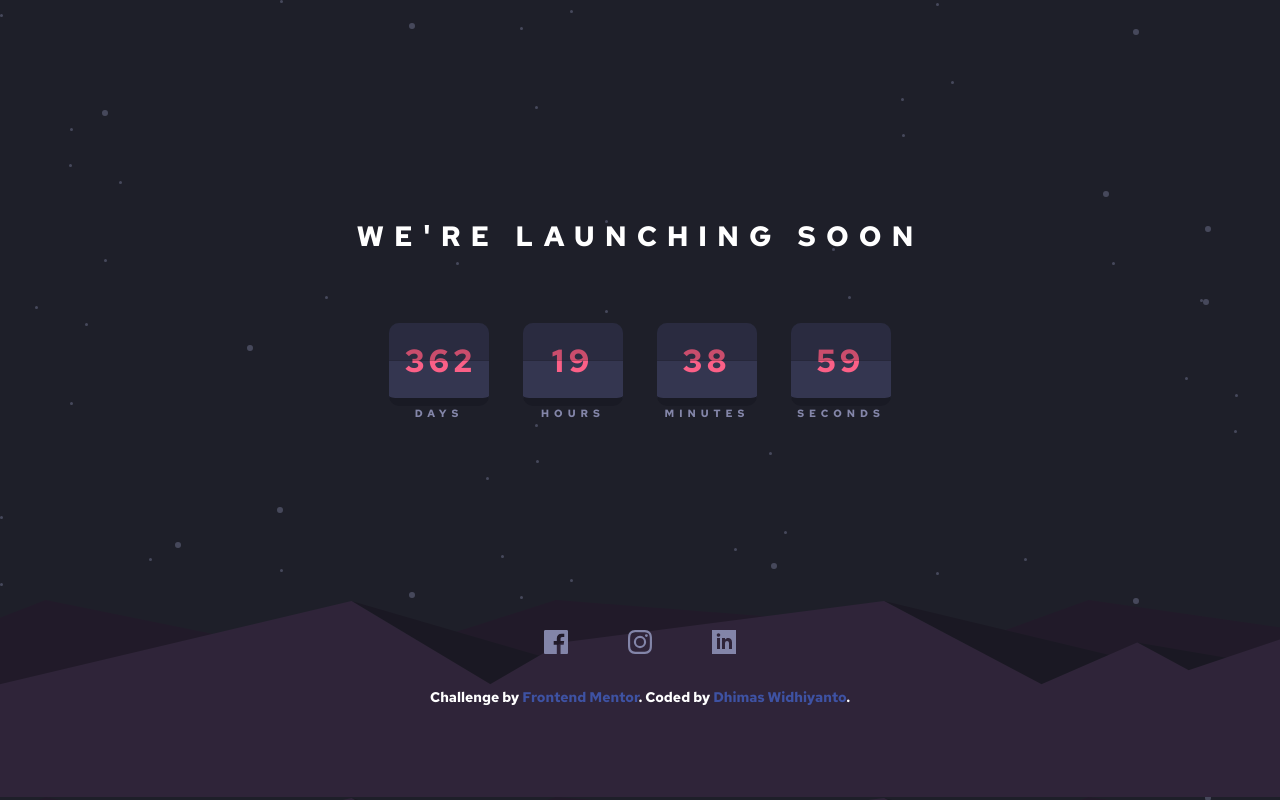
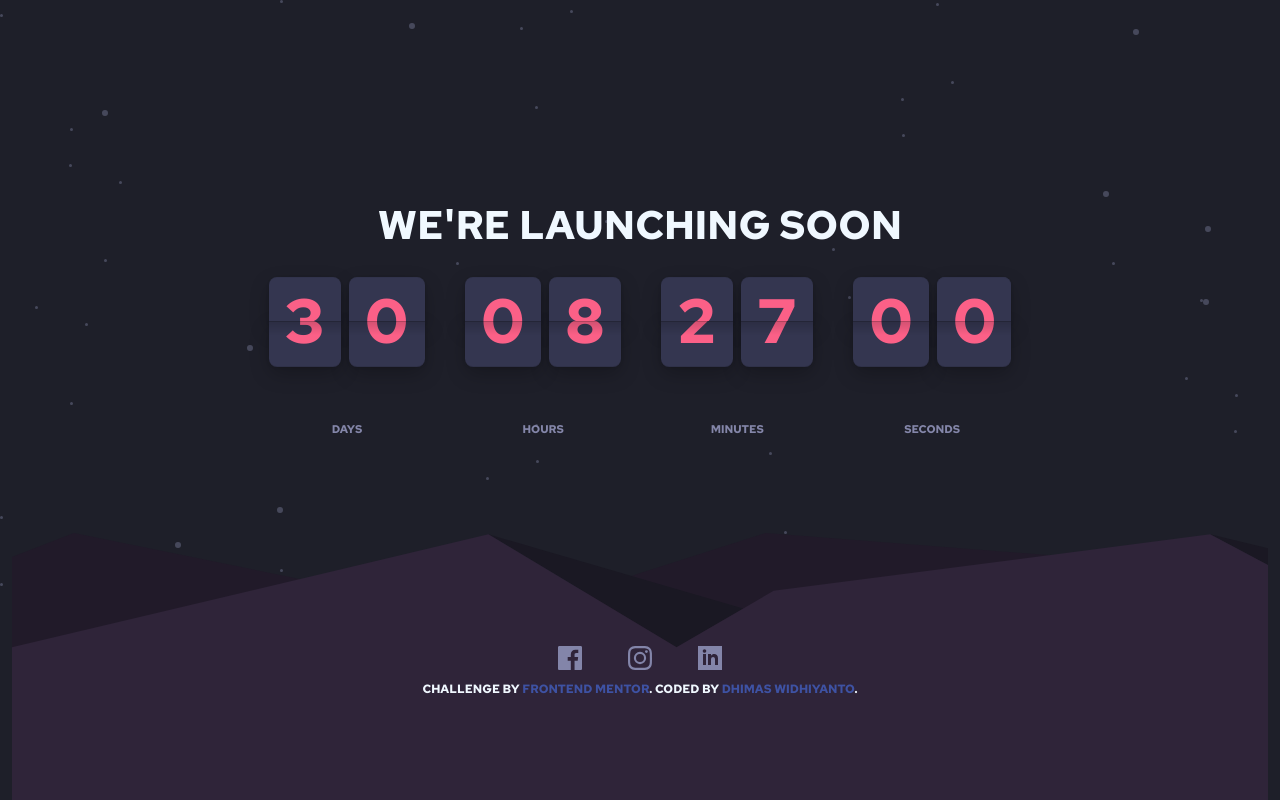
Before and after one commit to dhimaswidhiyanto/CH1-Launch-Countdown-Timer, a plain HTML site: page index.html in a window 1280 px wide. Drawn offline with nearby package versions, Linux system fonts and the light colour scheme.

Commit message:
2nd commit

```diff
--- /dev/null
+++ b/css/style.css
@@ -0,0 +1,135 @@
+@import url('https://fonts.googleapis.com/css2?family=Red+Hat+Text:wght@700&display=swap');
+
+* {
+	font-family: 'Red Hat Text', sans-serif;
+	color: hsl(345, 95%, 68%);
+}
+
+html,
+body {
+	margin: 0;
+	padding: 0;
+	height: 100%;
+}
+
+.container {
+	height: 100vh; /* Use vh as a fallback for browsers that do not support Custom Properties */
+	height: calc(var(--vh, 1vh) * 100);
+	margin: 0 auto;
+	max-width: 100%;
+	background-color: hsl(235, 16%, 14%);
+	background-image: url(/images/bg-stars.svg);
+}
+
+/* ******** header ******** */
+.header {
+	align-items: center;
+	display: flex;
+	height: 33.33%;
+	justify-content: center;
+	position: relative;
+}
+
+#headline {
+	position: absolute;
+	width: 50%;
+	bottom: 10px;
+	text-align: center;
+	text-transform: uppercase;
+	color: aliceblue;
+}
+
+/* ******** section ******** */
+.section {
+	position: relative;
+	align-items: center;
+	display: flex;
+	height: 33.33%;
+	justify-content: center;
+}
+
+.tick {
+	font-size: 4rem;
+	position: absolute;
+	top: 10px;
+}
+
+.tick-label {
+	font-size: .175em;
+	text-align: center;
+	text-transform: uppercase;
+	color: hsl(237, 18%, 59%);
+}
+
+.tick-group {
+	margin: 0 .25em;
+	text-align: center;
+}
+
+/* ******** footer ******** */
+.footer {
+	align-items: center;
+	display: flex;
+	flex-direction: column;
+	height: 33.33%;
+	justify-content: center;
+	background-image: url(/images/pattern-hills.svg);
+	background-repeat: no-repeat;
+	background-size: cover;
+}
+
+.socmed-btn {
+	display: flex;
+	justify-content: center;
+}
+
+.socmed-btn a {
+	width: 50px;
+	margin: 10px;
+	text-align: center;
+	line-height: 20px;
+}
+
+.attribution {
+	text-align: center;
+	text-transform: uppercase;
+	font-size: .75em;
+	color: aliceblue;
+}
+.attribution a {
+	text-decoration: none;
+	color: hsl(228, 45%, 44%);
+}
+
+@media all and (max-width: 550px) {
+	.tick {
+		font-size: 2rem;
+	}
+}
+
+@media all and (max-width: 440px) {
+	.header h1 {
+		font-size: 1rem;
+	}
+
+	.socmed-btn a {
+		width: 30px;
+		margin: 10px;
+		text-align: center;
+		line-height: 20px;
+	}
+
+	.tick {
+		font-size: 1.5rem;
+	}
+}
+
+@media all and (max-width: 330px) {
+	.header h1 {
+		font-size: .7rem;
+	}
+
+	.tick {
+		font-size: 1rem;
+	}
+}
--- a/index.css
+++ /dev/null
@@ -1,160 +0,0 @@
-* {
-	box-sizing: border-box;
-	margin: 0;
-	padding: 0;
-}
-
-html,
-body {
-	height: 90%;
-	margin: 0;
-}
-
-body {
-	align-items: center;
-	display: flex;
-	background-image: url(/images/bg-stars.svg);
-	background-color: hsl(235, 16%, 14%);
-	font-size: 14px;
-	font-family: 'Red Hat Text', sans-serif;
-}
-
-.container {
-	width: 90%;
-	color: hsl(0, 0%, 100%);
-	margin: 0 auto;
-	text-align: center;
-	letter-spacing: 10px;
-}
-
-h1 {
-	letter-spacing: .125rem;
-	text-transform: uppercase;
-	letter-spacing: 10px;
-	padding-bottom: 5%;
-}
-
-li {
-	display: inline-block;
-	font-size: .75em;
-	list-style-type: none;
-	padding: 1em;
-	text-transform: uppercase;
-	font-weight: normal;
-	letter-spacing: 5px;
-	color: hsl(237, 18%, 59%);
-}
-
-li span {
-	display: block;
-	font-size: 2rem;
-	color: hsl(345, 95%, 68%);
-}
-
-.message {
-	font-size: 4rem;
-}
-
-#content {
-	display: none;
-	padding: 1rem;
-}
-
-.emoji {
-	padding: 0 .25rem;
-}
-
-@media all and (max-width: 768px) {
-	h1 {
-		font-size: 1.5rem;
-	}
-
-	li {
-		font-size: 1.125rem;
-		padding: .75rem;
-	}
-
-	li span {
-		font-size: 3.375rem;
-	}
-
-	.timer-box {
-		width: 100px;
-	}
-}
-
-.footer {
-	position: fixed;
-	left: 0;
-	bottom: 0;
-	width: 100%;
-	height: 25vh;
-	background-image: url(/images/pattern-hills.svg);
-	color: white;
-}
-
-.socmed-btn {
-	display: flex;
-	justify-content: center;
-}
-
-.socmed-btn div {
-	margin: 10px;
-	padding: 20px;
-}
-
-a svg:hover #facebook,
-a svg:hover #instagram,
-a svg:hover #pinterest {
-	fill: hsl(345, 95%, 68%);
-}
-
-.attribution {
-	padding: 0;
-	text-align: center;
-}
-.attribution a {
-	text-decoration: none;
-	color: hsl(228, 45%, 44%);
-}
-
-@media only screen and (max-width: 380px) {
-	h1 {
-		font-size: 1rem;
-	}
-
-	li {
-		font-size: .5rem;
-		padding: 10px 0;
-	}
-
-	li span {
-		padding-bottom: .5rem;
-		font-size: 1.375rem;
-	}
-
-	.timer-box {
-		width: 50px;
-	}
-}
-
-.timer-box {
-	background-color: hsl(236, 21%, 26%);
-	padding: 1rem;
-	border-radius: 10px;
-	position: relative;
-	overflow: hidden;
-	border-bottom: 8px solid hsl(234, 17%, 12%);
-	width: 100px;
-	text-align: center;
-}
-
-.overlay {
-	width: 100%;
-	height: 50%;
-	position: absolute;
-	top: 0;
-	left: 0;
-	background-color: rgba(0, 0, 0, .2);
-	border-bottom: .1px solid rgba(0, 0, 0, .1);
-}
--- a/index.html
+++ b/index.html
@@ -3,93 +3,79 @@
 
 <head>
     <meta charset="UTF-8">
-  <meta name="viewport" content="width=device-width, initial-scale=1.0">
-  <!-- displays site properly based on user's device -->
-
-  <link rel="icon" type="image/png" sizes="32x32" href="./images/favicon-32x32.png">
-  <style></style>
-
-  <title>Frontend Mentor | Launch countdown timer</title>
-  <link rel="stylesheet" href="index.css">
-  <link rel="preconnect" href="https://fonts.gstatic.com">
-  <link href="https://fonts.googleapis.com/css2?family=Red+Hat+Text:wght@700&display=swap" rel="stylesheet">
-  <script src="index.js"></script>
-
+    <meta name="viewport" content="width=device-width,height=device-height,initial-scale=1.0" />
+    <title>Document</title>
+    <link href="https://cdn.jsdelivr.net/npm/bootstrap@5.0.0-beta1/dist/css/bootstrap.min.css" rel="stylesheet"
+        integrity="sha384-giJF6kkoqNQ00vy+HMDP7azOuL0xtbfIcaT9wjKHr8RbDVddVHyTfAAsrekwKmP1" crossorigin="anonymous">
+    <link rel="stylesheet" href="css/flip.min.css" />
+    <link rel="stylesheet" href="css/style.css">
+    <script src="js/flip.min.js"></script>
 </head>
 
 <body>
     <div class="container">
+        <div class="header">
             <h1 id="headline">We're launching soon</h1>
-    <div id="countdown">
-      <ul>
-        <li>
-          <div class="timer-box">
-            <div class="overlay"></div>
-            <span id="days"></span>
         </div>
-          days
-        </li>
-        <li>
-          <div class="timer-box">
-            <div class="overlay"></div>
-            <span id="hours"></span>
+
+        <div class="section">
+            <div class="tick" data-did-init="handleTickInit">
+                <div id="tick-font" data-repeat="true" data-layout="horizontal center fit"
+                    data-transform="preset(d, h, m, s) -> delay">
+                    <div class="tick-group">
+                        <div data-key="value" data-repeat="true" data-transform="pad(00) -> split -> delay">
+                            <span data-view="flip"></span>
                         </div>
-          Hours
-        </li>
-        <li>
-          <div class="timer-box">
-            <div class="overlay"></div>
-            <span id="minutes"></span>
+                        <span data-key="label" data-view="text" class="tick-label"></span>
                     </div>
-          Minutes
-        </li>
-        <li>
-          <div class="timer-box">
-            <div class="overlay"></div>
-            <span id="seconds"></span>
-          </div>
-          Seconds
-        </li>
-      </ul>
-    </div>
-    <div class="message">
-      <div id="content">
-        <span class="emoji">🥳</span>
-        <span class="emoji">🎉</span>
-        <span class="emoji">🎂</span>
                 </div>
             </div>
         </div>
 
-
         <div class="footer">
             <div class="socmed-btn">
-      <div><a href="https://www.facebook.com/widhiyanto.dhimas/" target="_blank">
+                <a href="https://www.facebook.com/widhiyanto.dhimas/" target="_blank">
                     <svg xmlns="http://www.w3.org/2000/svg" width="24" height="24" enable-background="new 0 0 30 30">
                         <path id="facebook" fill="#8385A9" d="M22.675 0H1.325C.593 0 0 .593 0 1.325v21.351C0
                         23.407.593 24 1.325 24H12.82v-9.294H9.692v-3.622h3.128V8.413c0-3.1 1.893-4.788 4.659-4.788
                         1.325 0 2.463.099 2.795.143v3.24l-1.918.001c-1.504 0-1.795.715-1.795 1.763v2.313h3.587l-.467
                         3.622h-3.12V24h6.116c.73 0 1.323-.593 1.323-1.325V1.325C24 .593 23.407 0 22.675 0z" />
                     </svg>
-        </a></div>
-      <div><a href="https://instagram.com/dhimasdhias" target="_blank">
+                </a>
+                <a href="https://instagram.com/dhimasdhias" target="_blank">
                     <svg xmlns="http://www.w3.org/2000/svg" width="24" height="24">
                         <path id="instagram" fill="#8385A9"
                             d="M12 2.163c3.204 0 3.584.012 4.85.07 3.252.148 4.771 1.691 4.919 4.919.058 1.265.069 1.645.069 4.849 0 3.205-.012 3.584-.069 4.849-.149 3.225-1.664 4.771-4.919 4.919-1.266.058-1.644.07-4.85.07-3.204 0-3.584-.012-4.849-.07-3.26-.149-4.771-1.699-4.919-4.92-.058-1.265-.07-1.644-.07-4.849 0-3.204.013-3.583.07-4.849.149-3.227 1.664-4.771 4.919-4.919 1.266-.057 1.645-.069 4.849-.069zM12 0C8.741 0 8.333.014 7.053.072 2.695.272.273 2.69.073 7.052.014 8.333 0 8.741 0 12c0 3.259.014 3.668.072 4.948.2 4.358 2.618 6.78 6.98 6.98C8.333 23.986 8.741 24 12 24c3.259 0 3.668-.014 4.948-.072 4.354-.2 6.782-2.618 6.979-6.98.059-1.28.073-1.689.073-4.948 0-3.259-.014-3.667-.072-4.947-.196-4.354-2.617-6.78-6.979-6.98C15.668.014 15.259 0 12 0zm0 5.838a6.162 6.162 0 100 12.324 6.162 6.162 0 000-12.324zM12 16a4 4 0 110-8 4 4 0 010 8zm6.406-11.845a1.44 1.44 0 100 2.881 1.44 1.44 0 000-2.881z" />
                     </svg>
-        </a></div>
-      <div> <a href="https://www.linkedin.com/in/dhimas-widhiyanto-0713a3b7/" target="_blank">
-          <svg xmlns="http://www.w3.org/2000/svg" width="24" height="24">
+                </a>
+                <a href="https://www.linkedin.com/in/dhimas-widhiyanto-0713a3b7/" target="_blank">
+                    <svg xmlns="http://www.w3.org/2000/svg" width="24" height="24" >
                         <path id="pinterest" fill="#8385A9"
                             d="M0 0v24h24v-24h-24zm8 19h-3v-11h3v11zm-1.5-12.268c-.966 0-1.75-.79-1.75-1.764s.784-1.764 1.75-1.764 1.75.79 1.75 1.764-.783 1.764-1.75 1.764zm13.5 12.268h-3v-5.604c0-3.368-4-3.113-4 0v5.604h-3v-11h3v1.765c1.397-2.586 7-2.777 7 2.476v6.759z" />
                     </svg>
-        </a></div>
+                </a>
             </div>
             <div class="attribution">
                 Challenge by <a href="https://www.frontendmentor.io?ref=challenge" target="_blank">Frontend Mentor</a>.
                 Coded by <a href="#">Dhimas Widhiyanto</a>.
             </div>
         </div>
+    </div>
+
+
+    <script>
+        function handleTickInit(tick) {
+            var nextYear = new Date("February 23, 2021 00:00:00");
+            Tick.count.down(nextYear + '-01-01').onupdate = function (value) {
+                tick.value = value;
+            };
+        }
+
+        // First we get the viewport height and we multiple it by 1% to get a value for a vh unit
+        let vh = window.innerHeight * 0.01;
+        // Then we set the value in the --vh custom property to the root of the document
+        document.documentElement.style.setProperty('--vh', `${vh}px`);
+    </script>
 </body>
 
 </html>
--- a/index.js
+++ /dev/null
@@ -1,32 +0,0 @@
-(function() {
-	const second = 1000,
-		minute = second * 60,
-		hour = minute * 60,
-		day = hour * 24;
-
-	let timer = 'Jan 21, 2022 12:12:00',
-		countDown = new Date(timer).getTime(),
-		x = setInterval(function() {
-			let now = new Date().getTime(),
-				distance = countDown - now;
-
-			(document.getElementById('days').innerText = Math.floor(distance / day)),
-				(document.getElementById('hours').innerText = Math.floor((distance % day) / hour)),
-				(document.getElementById('minutes').innerText = Math.floor((distance % hour) / minute)),
-				(document.getElementById('seconds').innerText = Math.floor((distance % minute) / second));
-
-			//do something later when date is reached
-			if (distance < 0) {
-				let headline = document.getElementById('headline'),
-					countdown = document.getElementById('countdown'),
-					content = document.getElementById('content');
-
-				headline.innerText = "SHOW TIME!";
-				countdown.style.display = 'none';
-				content.style.display = 'block';
-
-				clearInterval(x);
-			}
-			//seconds
-		}, 0);
-})();
```
Also changed, not shown: index2.js (deleted, +0 -20 lines), css/flip.min.css (added), design/active-states.jpg (deleted), design/desktop-design.jpg (deleted), design/desktop-preview.jpg (deleted), design/mobile-design.jpg (deleted), js/flip.min.js (added), 2 other files. Lines whose indentation alone changed are shown as unchanged.
